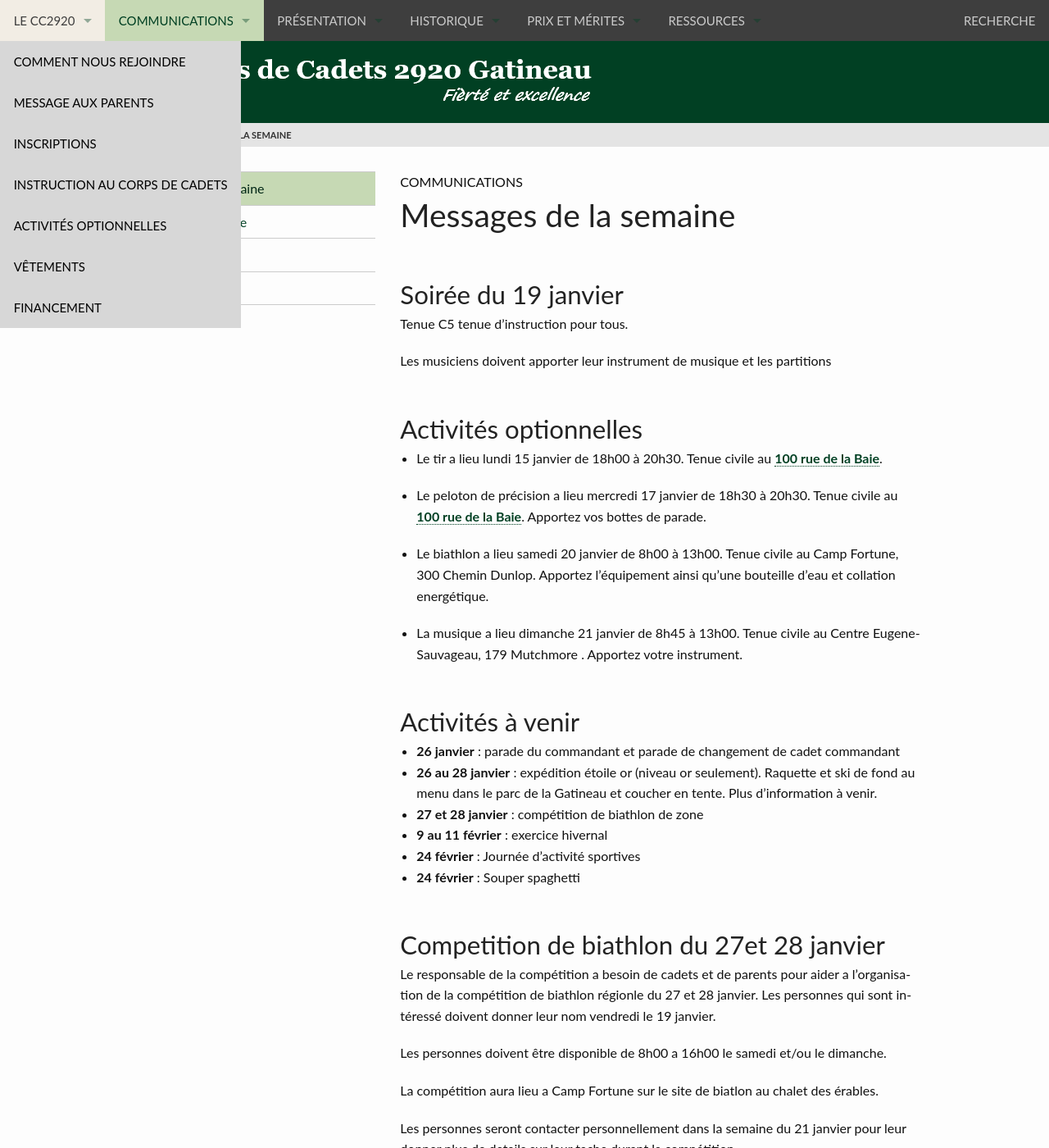
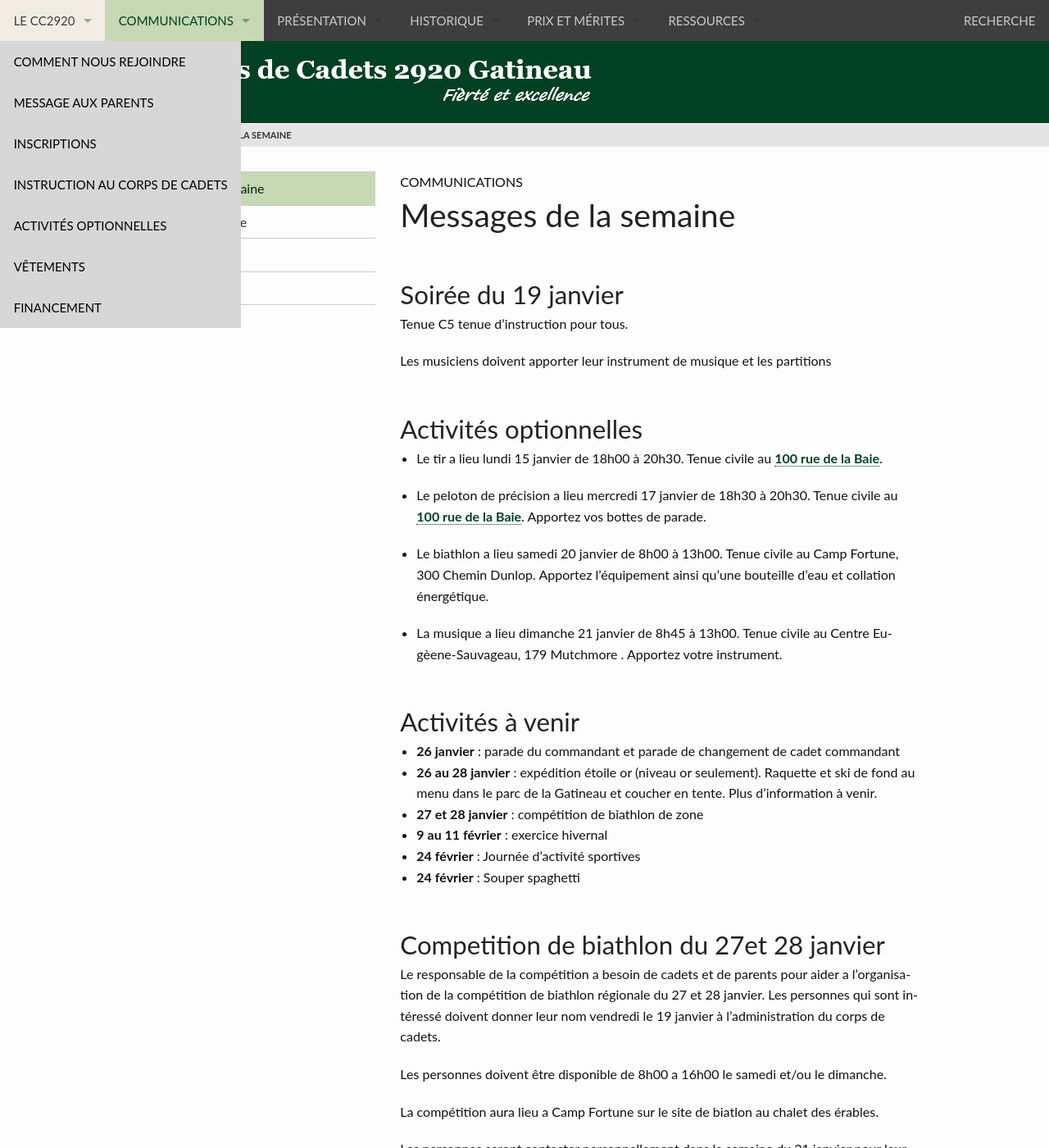
Before and after one commit to CC2920/web, a Jekyll site: the page built from _communications/messages.md, in a window 1280 px wide and 1400 px high. Shown: the whole window at 82% size. Built offline with Jekyll 4.4.1, drawn with Linux system fonts in a browser that asks for light colours.

Commit message:
Message semaine du 14 janvier

```diff
--- a/_communications/messages.md
+++ b/_communications/messages.md
@@ -15,9 +15,9 @@ Les musiciens doivent apporter leur instrument de musique et les partitions
 
 - Le peloton de précision a lieu mercredi 17 janvier de 18h30 à 20h30. Tenue civile au [100 rue de la Baie](/information/comment-nous-rejoindre/). Apportez vos bottes de parade.
 
-- Le biathlon a lieu samedi 20 janvier de 8h00 à 13h00. Tenue civile au Camp Fortune, 300 Chemin Dunlop. Apportez l'équipement ainsi qu'une bouteille d’eau et collation energétique.
+- Le biathlon a lieu samedi 20 janvier de 8h00 à 13h00. Tenue civile au Camp Fortune, 300 Chemin Dunlop. Apportez l'équipement ainsi qu'une bouteille d’eau et collation énergétique.
 
-- La musique a lieu dimanche 21 janvier de 8h45 à 13h00. Tenue civile au Centre Eugene-Sauvageau, 179 Mutchmore . Apportez votre instrument.
+- La musique a lieu dimanche 21 janvier de 8h45 à 13h00. Tenue civile au Centre Eugèene-Sauvageau, 179 Mutchmore . Apportez votre instrument.
 
 ## Activités à venir
 
@@ -30,7 +30,7 @@ Les musiciens doivent apporter leur instrument de musique et les partitions
 
 ## Competition de biathlon du 27et 28 janvier
 
-Le responsable de la compétition a besoin de cadets et de parents pour aider a l'organisation de la compétition de biathlon régionle du 27 et 28 janvier.  Les personnes qui sont intéressé doivent donner leur nom vendredi le 19 janvier.
+Le responsable de la compétition a besoin de cadets et de parents pour aider a l'organisation de la compétition de biathlon régionale du 27 et 28 janvier.  Les personnes qui sont intéressé doivent donner leur nom vendredi le 19 janvier à l'administration du corps de cadets.
 
 Les personnes doivent être disponible de 8h00 a 16h00 le samedi et/ou le dimanche.
 
```
